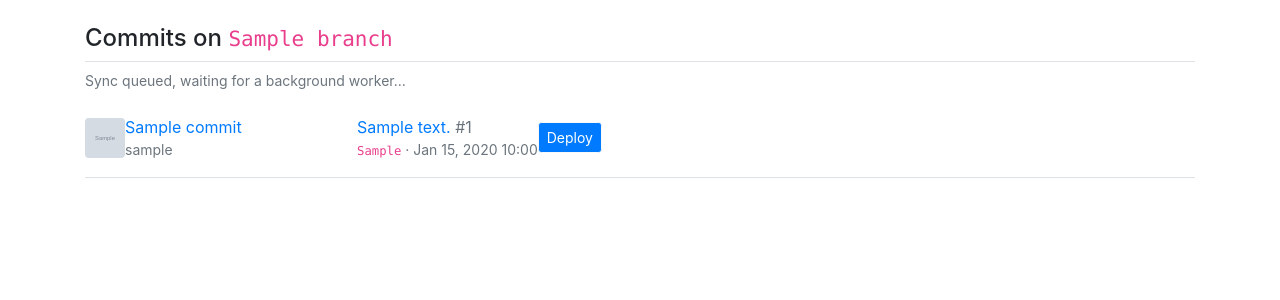
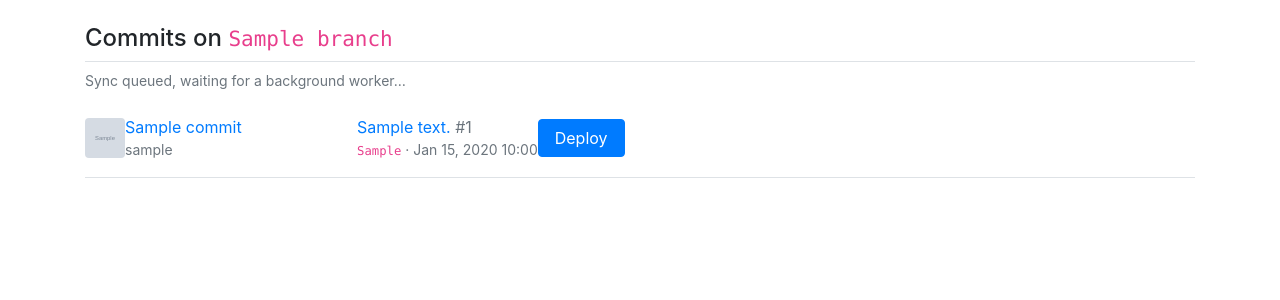
Before and after one commit to bcgov/makeitso, a Python web app: template src/makeitso/templates/stacks/detail.html in a window 1280 px wide. Shown: the part 68-368 px from the top of the page. Run offline with Jinja, Linux system fonts and the light colour scheme; the template is opened without the code that fills it: most values are stand-ins (such as "Sample title", 1, 10 or a date in 2020); grey boxes marked "Sample" are stand-in pictures; some libraries are stand-ins or nearby versions.

Commit message:
chore: update deploy button for disabled state, spacing, and icon rendering

```diff
--- a/src/makeitso/templates/stacks/_commits.html
+++ b/src/makeitso/templates/stacks/_commits.html
@@ -1,3 +1,4 @@
+{% from "bootstrap5/utils.html" import render_icon %}
 {# While a sync is active, reload this list every 2s; the finished list has no hx-get, so polling stops #}
 <div id="commits"
      {% if sync.active %}class="syncing"
@@ -45,10 +46,13 @@
                         <code>{{ commit.short_sha }}</code> · {{ commit.committed_at.strftime("%b %d, %Y %H:%M") }}
                     </div>
                 </div>
-                <div>
-                  <a class="btn btn-sm btn-primary border-light d-inline-flex align-items-center gap-2" href="{{ url_for('stacks.deploys.new', stack_id=stack.id, commit_sha=commit.commit_sha) }}">
-                    Deploy
-                  </a>
+                <div class="ms-auto">
+                    <a class="btn btn-primary d-inline-flex align-items-center gap-2 px-3{% if sync.active %} disabled{% endif %}"
+                       {% if sync.active %}aria-disabled="true" tabindex="-1"{% endif %}
+                       href="{{ url_for('stacks.deploys.new', stack_id=stack.id, commit_sha=commit.commit_sha) }}">
+                        {{ render_icon("rocket-takeoff") }}
+                        Deploy
+                    </a>
                 </div>
             </li>
         {% else %}
```
